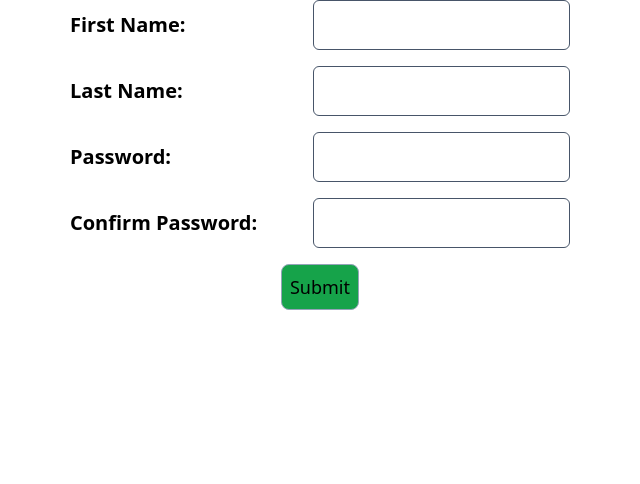
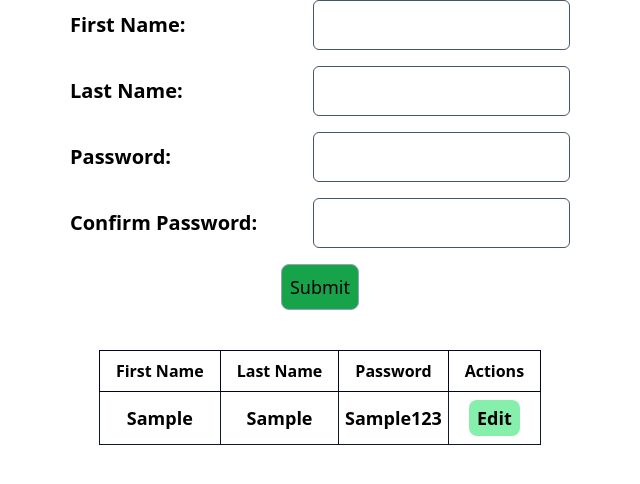
Before and after one commit to Sandeep-508/useForm, a React (Create React App) app: page / in a window 1280 px wide. Both pictures are taken after typing "Sample", "Sample", "Sample123", "Sample123" into the empty fields and a click on the button "Submit". Shown: the top 484 px of the page, without its empty margins (320-960 px from the left). Built offline with nearby package versions, Linux system fonts and the light colour scheme.

Commit message:
added table storing data and edit functionality

```diff
--- a/src/components/RegistrationForm.jsx
+++ b/src/components/RegistrationForm.jsx
@@ -1,50 +1,66 @@
-import React from "react";
+import React, { useState } from "react";
 import { useForm } from "react-hook-form";
 
-const RegistrationForm = () => {
+const FormWithTable = () => {
     const {
         register,
         handleSubmit,
+        reset,
+        setValue,
         watch,
-        reset,
         formState: { errors },
     } = useForm();
+    const [tableData, setTableData] = useState([]);
+    const [editIndex, setEditIndex] = useState(null);
 
     const onSubmit = (data) => {
-        console.log("Form Submitted:", data);
+        if (editIndex !== null) {
+            const updatedData = [...tableData];
+            updatedData[editIndex] = data;
+            setTableData(updatedData);
+            setEditIndex(null);
+        } else {
+            setTableData((prevData) => [...prevData, data]);
+        }
         reset();
     };
 
-    const password = watch("password");
+    const handleEdit = (index) => {
+        const rowData = tableData[index];
+        setValue('firstName', rowData.firstName);
+        setValue('lastName', rowData.lastName);
+        setValue('password', rowData.password);
+        setValue('confirmPassword', rowData.confirmPassword);
+        setEditIndex(index);
+    };
 
     return (
+        <div>
             <form onSubmit={handleSubmit(onSubmit)} className="flex items-center gap-4 justify-center flex-col w-full">
                 <div className="flex items-center justify-between gap-6 max-w-[500px] w-full">
                     <label className="text-xl font-bold">First Name:</label>
                     <div className="flex items-start flex-col">
-                    <input className="p-3 border border-slate-600 rounded-md"
+                        <input className="p-3 border border-slate-600 rounded-md w-full"
                             type="text"
                             {...register("firstName", { required: "First name is required" })}
                         />
                         {errors.firstName && <p className="text-red-700 text-xs">{errors.firstName.message}</p>}
                     </div>
                 </div>
-
                 <div className="flex items-center justify-between gap-6 max-w-[500px] w-full">
                     <label className="text-xl font-bold">Last Name:</label>
                     <div className="flex items-start flex-col">
-                    <input className="p-3 border border-slate-600 rounded-md"
+                        <input className="p-3 border border-slate-600 rounded-md w-full"
                             type="text"
                             {...register("lastName", { required: "Last name is required" })}
                         />
                         {errors.lastName && <p className="text-red-700 text-xs">{errors.lastName.message}</p>}
                     </div>
                 </div>
-
                 <div className="flex items-center justify-between gap-6 max-w-[500px] w-full">
                     <label className="text-xl font-bold">Password:</label>
                     <div className="flex items-start flex-col">
-                    <input className="p-3 border border-slate-600 rounded-md"
+                        <input className="p-3 border border-slate-600 rounded-md w-full"
                             type="password"
                             {...register("password", {
                                 required: "Password is required",
@@ -57,25 +73,46 @@ const RegistrationForm = () => {
                         {errors.password && <p className="text-red-700 text-xs">{errors.password.message}</p>}
                     </div>
                 </div>
-
                 <div className="flex items-center justify-between gap-6 max-w-[500px] w-full">
                     <label className="text-xl font-bold">Confirm Password:</label>
                     <div className="flex items-start flex-col">
-                    <input className="p-3 border border-slate-600 rounded-md"
+                        <input className="p-3 border border-slate-600 rounded-md w-full"
                             type="password"
                             {...register("confirmPassword", {
                                 required: "Please confirm your password",
                                 validate: (value) =>
-                                value === password || "Passwords do not match",
+                                    value === watch("password") || "Passwords do not match",
                             })}
                         />
                         {errors.confirmPassword && <p className="text-red-700 text-xs">{errors.confirmPassword.message}</p>}
                     </div>
                 </div>
-
-            <button type="submit" className="border border-slate-400 bg-green-600 p-2 rounded-lg text-lg">Submit</button>
+                <button type="submit" className="border border-slate-400 bg-green-600 p-2 rounded-lg text-lg">{editIndex !== null ? "Update" : "Submit"}</button>
             </form>
+            <table border="1" className="mx-auto mt-10 border border-slate-800 border-collapse px-4">
+                <thead>
+                    <tr>
+                        <th className="border px-4 border-slate-950 py-2">First Name</th>
+                        <th className="border px-4 border-slate-950 py-2">Last Name</th>
+                        <th className="border px-4 border-slate-950 py-2">Password</th>
+                        <th className="border px-4 border-slate-950 py-2">Actions</th>
+                    </tr>
+                </thead>
+                <tbody>
+                    {tableData.map((row, index) => (
+                        <tr key={index}>
+                            <td className="text-lg border border-slate-900 font-semibold py-2">{row.firstName}</td>
+                            <td className="text-lg border border-slate-900 font-semibold py-2">{row.lastName}</td>
+                            <td className="text-lg border border-slate-900 font-semibold py-2">{row.password}</td>
+                            <td className="text-lg border border-slate-900 font-semibold py-2">
+                                <button className="py-1 px-2 bg-green-300 rounded-lg" onClick={() => handleEdit(index)}>Edit</button>
+                            </td>
+                        </tr>
+                    ))}
+                </tbody>
+            </table>
+        </div>
     );
 };
 
-export default RegistrationForm;
+export default FormWithTable;
```
Lines whose indentation alone changed are shown as unchanged.
